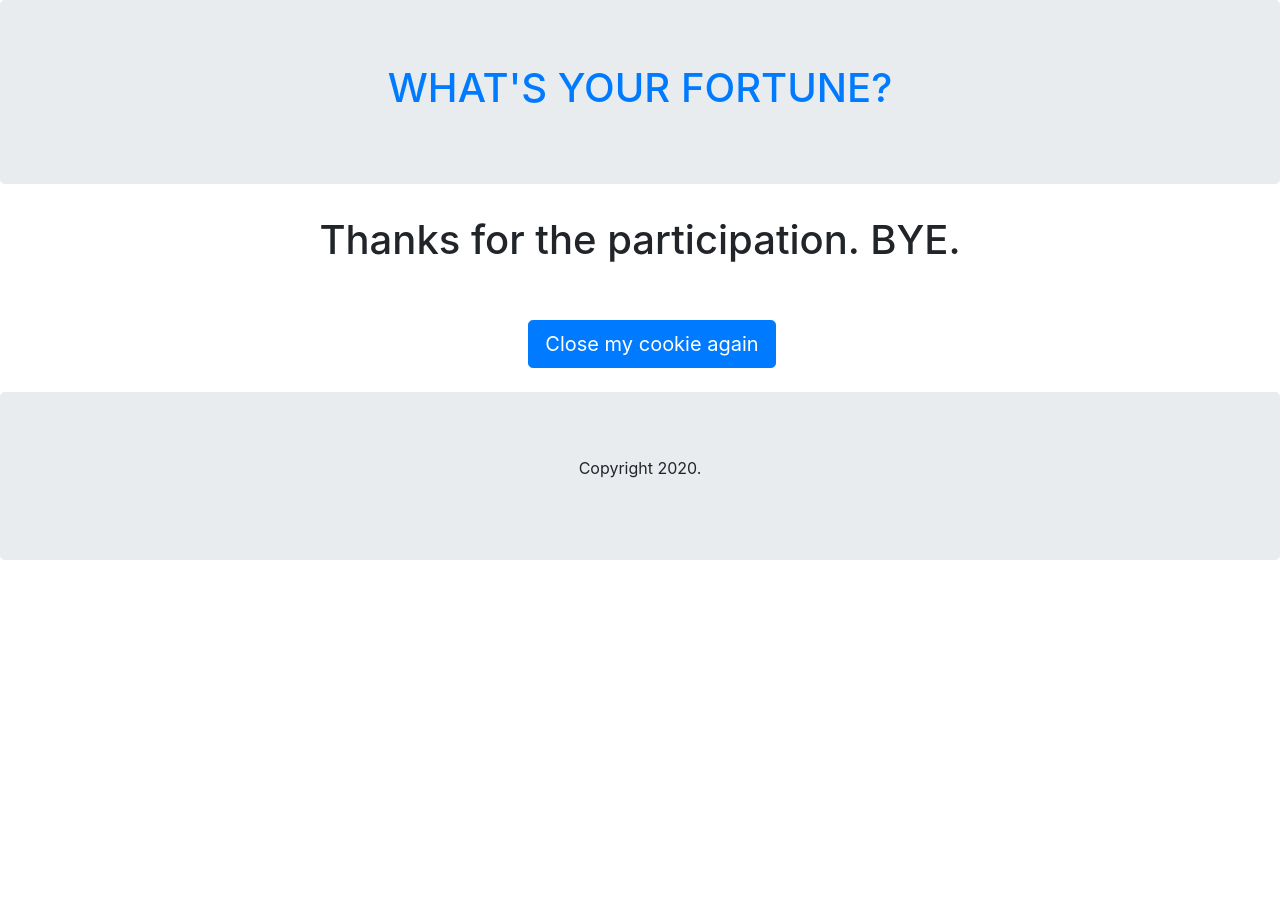
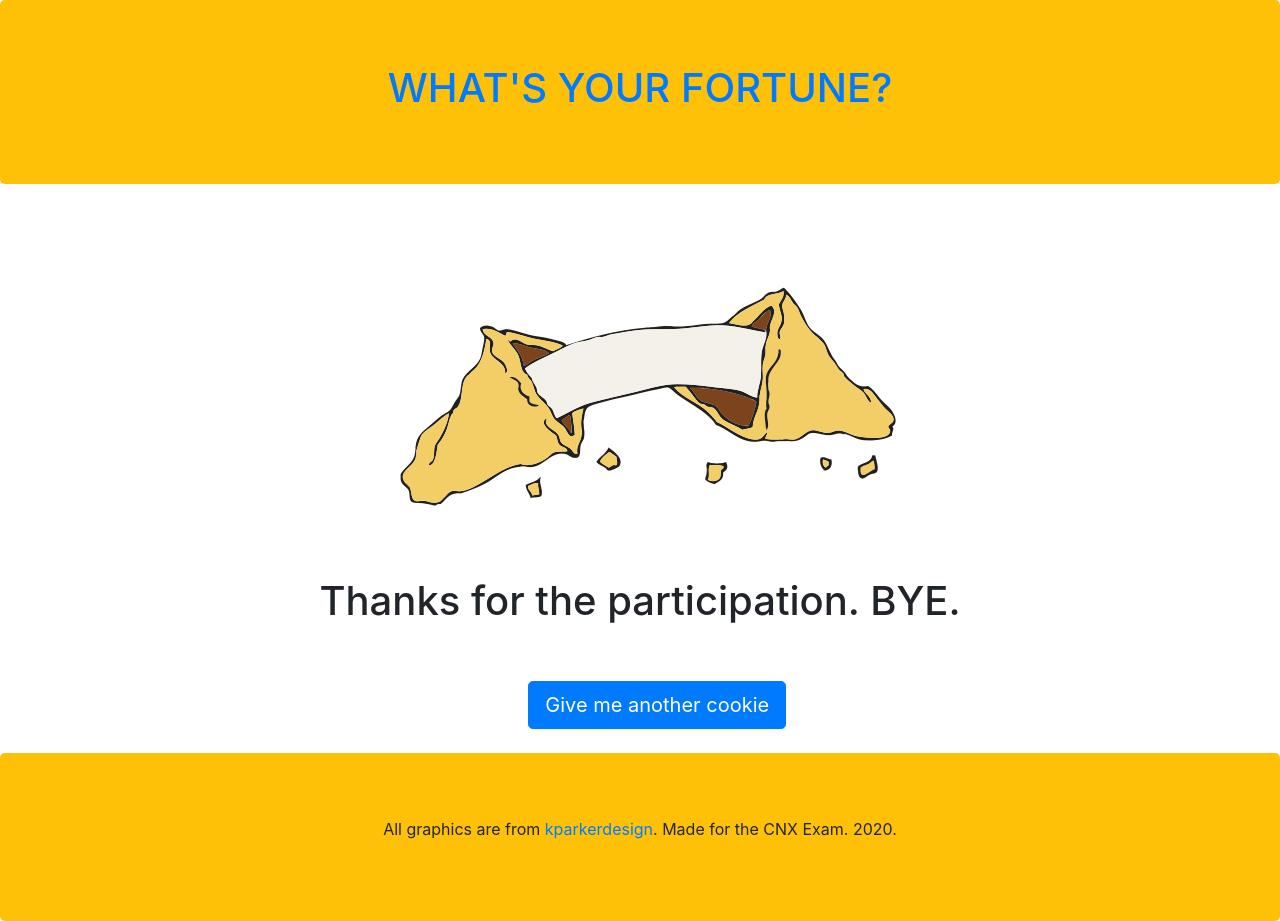
Before and after one commit to superduperjolly/fortuna-cookie, a Flask app: page /heartfelt_thanks in a window 1280 px wide. Before the commit the page ends 560 px from the top, so only its background shows below. Run offline with Flask 2, Linux system fonts and the light colour scheme; some libraries are stand-ins or nearby versions.

Commit message:
Changed background color, some texts

```diff
--- a/templates/base.css
+++ /dev/null
@@ -1,3 +0,0 @@
-.jumbotron {
-  background-color: #33cccc;
-}
--- a/templates/base.html
+++ b/templates/base.html
@@ -10,7 +10,7 @@
 
   <body>
     <header>
-      <div class="jumbotron text-center">
+      <div class="jumbotron bg-warning text-center">
       <h1>
         <a href="{{ url_for('index') }}">WHAT'S YOUR FORTUNE?</a>
       </h1>
@@ -27,9 +27,10 @@
       </div>
     </div>
 
-    <div class="jumbotron text-center" style="margin-bottom:0">
+    <div class="jumbotron bg-warning text-center" style="margin-bottom:0">
       <footer>
-        <p>Copyright 2020.</p>
+        <p>All graphics are from <a
+                                   href="https://www.vecteezy.com/free-vector/fortune">kparkerdesign</a>. Made for the CNX Exam. 2020.</p>
       </footer>
     </div>
   </body>
--- a/templates/bot_thanks.html
+++ b/templates/bot_thanks.html
@@ -3,6 +3,7 @@
 {% block content %}
   <div class="text-center">
 
+  <img src="static/opened_fortune_cookie.png" alt="The cookeh"/>
   <h1>Thanks for letting me dictate your future</h1>
   <br/><br/>
 
@@ -11,7 +12,8 @@
 
     <div class="col-sm-4">
     <form action="http://0.0.0.0:5000/" method="get">
-      <button class="btn btn-lg btn-primary" type="submit">Close my cookie again</button>
+      <button class="btn btn-lg btn-primary" type="submit">Give me another
+        cookie</button>
     </form>
     </div>
 
--- a/templates/edit_cookie.html
+++ b/templates/edit_cookie.html
@@ -2,8 +2,8 @@
 
 {% block content %}
   <div class="text-center">
-  <img src="static/fortune_cookie.svg" alt="The cookeh"/>
-  <h6><i>Make your own fortune then.</i></h6>
+  <img src="static/opened_fortune_cookie.png" alt="The cookeh"/>
+  <h6><i>Make your own fortune cookie then.</i></h6>
 
   <form action="{{ url_for('heartfelt_thanks') }}" method="POST">
     <div class="form-group">
--- a/templates/home.html
+++ b/templates/home.html
@@ -2,7 +2,7 @@
 
 {% block content %}
   <div class="text-center">
-  <img src="static/fortune_cookie.svg" alt="The cookeh"/>
+  <img src="static/closed_fortune_cookie.png" alt="The cookeh"/>
   <form action="http://0.0.0.0:5000/open_cookie" method="get">
     <button class="btn btn-lg btn-warning" type="submit">OPEN IT!</button>
   </form>
--- a/templates/open_cookie.html
+++ b/templates/open_cookie.html
@@ -3,7 +3,7 @@
 {% block content %}
   <div class="text-center">
 
-  <img src="static/fortune_cookie.svg" alt="The cookeh"/>
+  <img src="static/opened_fortune_cookie.png" alt="The cookeh"/>
   <h1>{{ fortune }}</h1>
   <br/><br/>
   <p><i>Satisfied?</i></p>
--- a/templates/participatory_thanks.html
+++ b/templates/participatory_thanks.html
@@ -1,7 +1,10 @@
 {% extends 'base.html' %}
 
 {% block content %}
-  <h1 class="text-center">Thanks for the participation. BYE.</h1>
+  <div class="text-center">
+
+  <img src="static/opened_fortune_cookie.png" alt="The cookeh"/>
+  <h1>Thanks for the participation. BYE.</h1>
   <br/><br/>
 
   <div class="row text-center">
@@ -9,12 +12,14 @@
 
     <div class="col-sm-4">
       <form action="http://0.0.0.0:5000/" method="get">
-        <button class="btn btn-lg btn-primary" type="submit">Close my cookie again</button>
+        <button class="btn btn-lg btn-primary" type="submit">Give me another
+          cookie</button>
       </form>
     </div>
 
     <div class="col-sm-4"></div>
   </div>
+  </div>
 
   <br/>
 {% endblock %}
```
